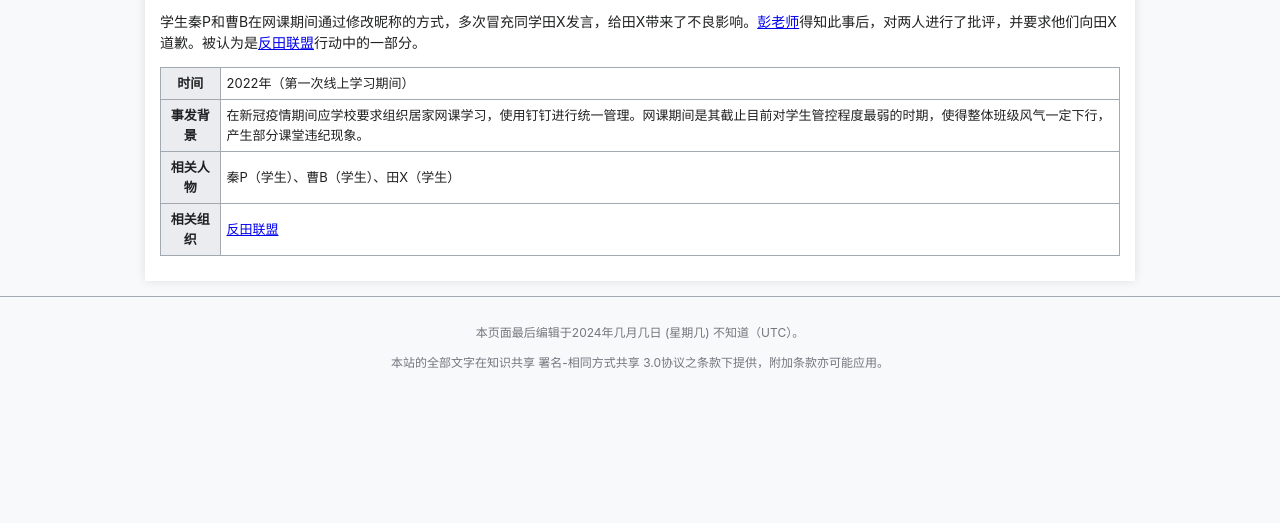
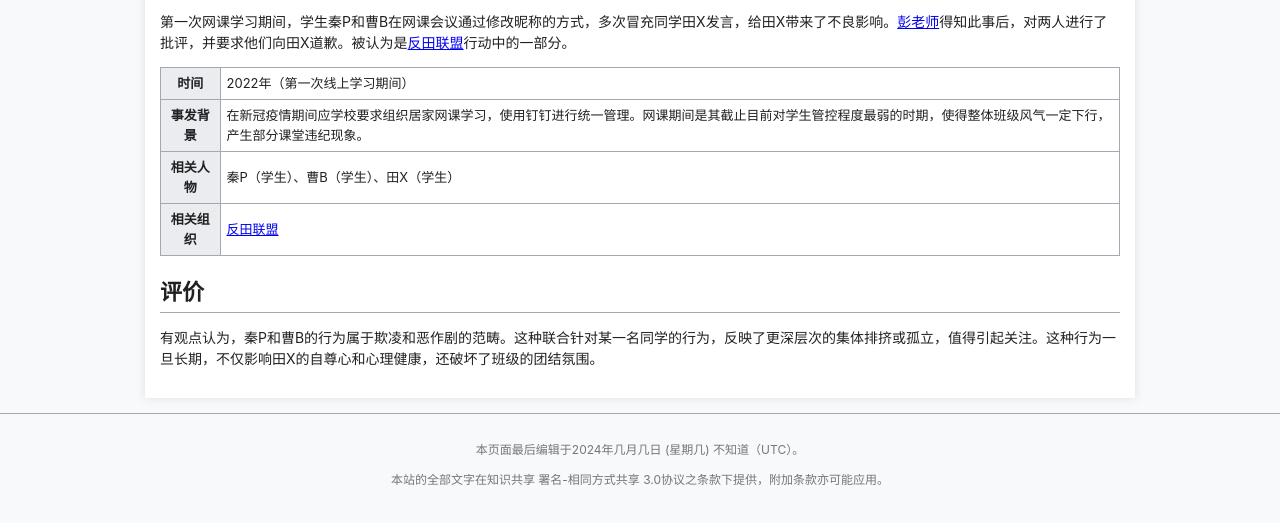
Before and after one commit to hljhlj121311/maochong.GitHub.io, a plain HTML site: page index.html in a window 1280 px wide. Shown: the part 151-674 px from the top of the page. Drawn offline with Linux system fonts and the light colour scheme.

Commit message:
Update index.html

```diff
--- a/index.html
+++ b/index.html
@@ -192,7 +192,7 @@
     <div class="container">
         <h1>冒充事件</h1>
 
-        <p>学生秦P和曹B在网课期间通过修改昵称的方式，多次冒充同学田X发言，给田X带来了不良影响。<a href="https://penny-github-io-7sf.pages.dev/">彭老师</a>得知此事后，对两人进行了批评，并要求他们向田X道歉。被认为是<a href="https://fantian-github-io.pages.dev/">反田联盟</a>行动中的一部分。</p>
+        <p>第一次网课学习期间，学生秦P和曹B在网课会议通过修改昵称的方式，多次冒充同学田X发言，给田X带来了不良影响。<a href="https://penny-github-io-7sf.pages.dev/">彭老师</a>得知此事后，对两人进行了批评，并要求他们向田X道歉。被认为是<a href="https://fantian-github-io.pages.dev/">反田联盟</a>行动中的一部分。</p>
             <table>
                 <tr>
                     <th>时间</th>
@@ -212,7 +212,8 @@
               </tr>
 
             </table>
-
+        <h2>评价</h2>
+        <p>有观点认为，秦P和曹B的行为属于欺凌和恶作剧的范畴。这种联合针对某一名同学的行为，反映了更深层次的集体排挤或孤立，值得引起关注。这种行为一旦长期，不仅影响田X的自尊心和心理健康，还破坏了班级的团结氛围。</p>
 
 
 
```
